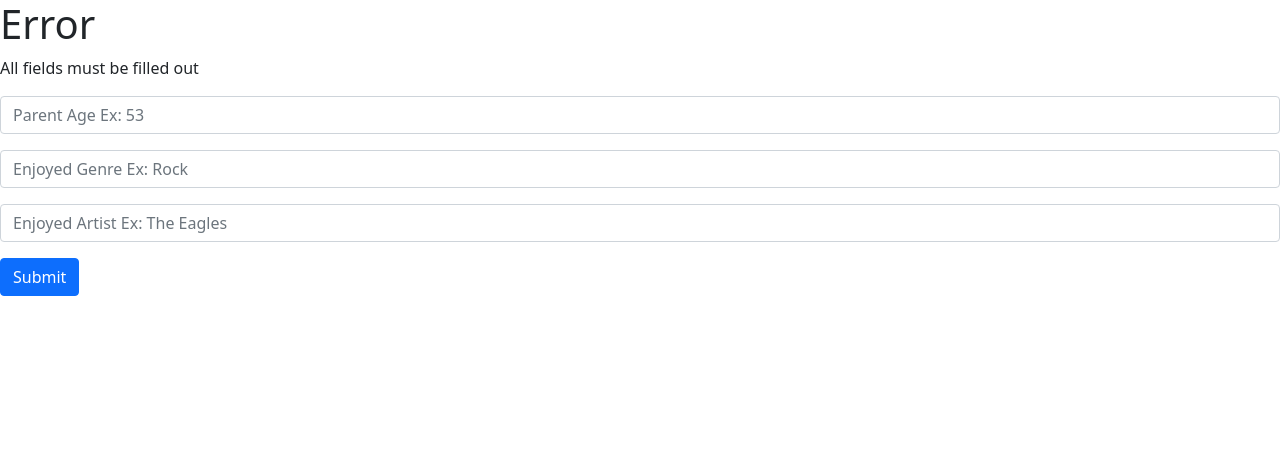
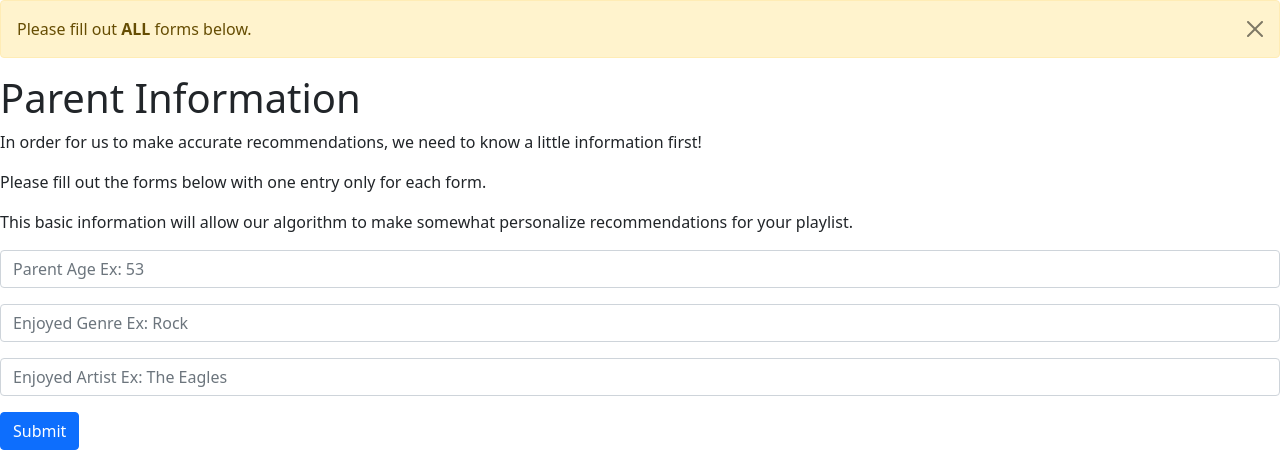
Before and after one commit to DuncanCarlmark/capstone-website, a Flask app: template templates/form_failure.html in a window 1280 px wide. Shown: the top 474 px of the page. Run offline with Flask 2, Linux system fonts and the light colour scheme; the template is opened without the code that fills it, so the values that code supplies are empty.

Commit message:
Created Form Errors

```diff
--- a/app.py
+++ b/app.py
@@ -35,8 +35,18 @@ def form():
 
     return render_template('form.html')
 
-@app.route('/form_success')
+@app.route('/form_success', methods=['POST'])
 def form_success():
+    age = request.form.get('age')
+    genre = request.form.get('genre')
+    artist = request.form.get('artist')
+
+    if not age or not genre or not artist:
+        error_message = 'Hey! We said to fill out all the forms.'
+        return render_template('form_failure.html',
+                                age = age,
+                                genre = genre,
+                                artist = artist)
 
     return render_template('form_success.html')
 
--- a/templates/form_failure.html
+++ b/templates/form_failure.html
@@ -2,21 +2,28 @@
 
 {% block content %}
 
-<h1>Error</h1>
-<p>All fields must be filled out</p>
+<div class="alert alert-warning alert-dismissible fade show" role="alert">
+  Please fill out <strong>ALL</strong> forms below.
+  <button type="button" class="btn-close" data-bs-dismiss="alert" aria-label="Close"></button>
+</div>
 
-<form action="/form" method="POST">
+<h1>Parent Information</h1>
+<p>In order for us to make accurate recommendations, we need to know a little information first!</p>
+<p>Please fill out the forms below with one entry only for each form.</p>
+<p>This basic information will allow our algorithm to make somewhat personalize recommendations for your playlist.</p>
+
+<form action="/form_success" method="POST">
   <div class="mb-3">
     <input type="text" class="form-control" id="input_age" aria-describedby="emailHelp"
-      placeholder="Parent Age Ex: 53" name="age">
+    placeholder="Parent Age Ex: 53" name="age" value="{{age}}">
   </div>
   <div class="mb-3">
     <input type="text" class="form-control" id="input_genre"
-      placeholder="Enjoyed Genre Ex: Rock">
+    placeholder="Enjoyed Genre Ex: Rock" name="genre" value="{{genre}}">
   </div>
   <div class="mb-3">
       <input type="text" class="form-control" id="input_artist"
-        placeholder="Enjoyed Artist Ex: The Eagles">
+      placeholder="Enjoyed Artist Ex: The Eagles" name="artist" value="{{artist}}">
   </div>
 
   <button type="submit" class="btn btn-primary">Submit</button>
--- a/templates/form_success.html
+++ b/templates/form_success.html
@@ -3,6 +3,6 @@
 {% block content %}
 
 <h1>Thank You!</h1>
-<p> Click <a href="/gen_playlist"> here </a> to start geterating your playlist.</p>
+<p> Click <a href="/gen_playlist">here</a> to start geterating your playlist.</p>
 <small>It may take a while!</small>
 {% endblock %}
```
Also changed, not shown: templates/form.html (+4 -4 lines). Lines whose indentation alone changed are shown as unchanged.
